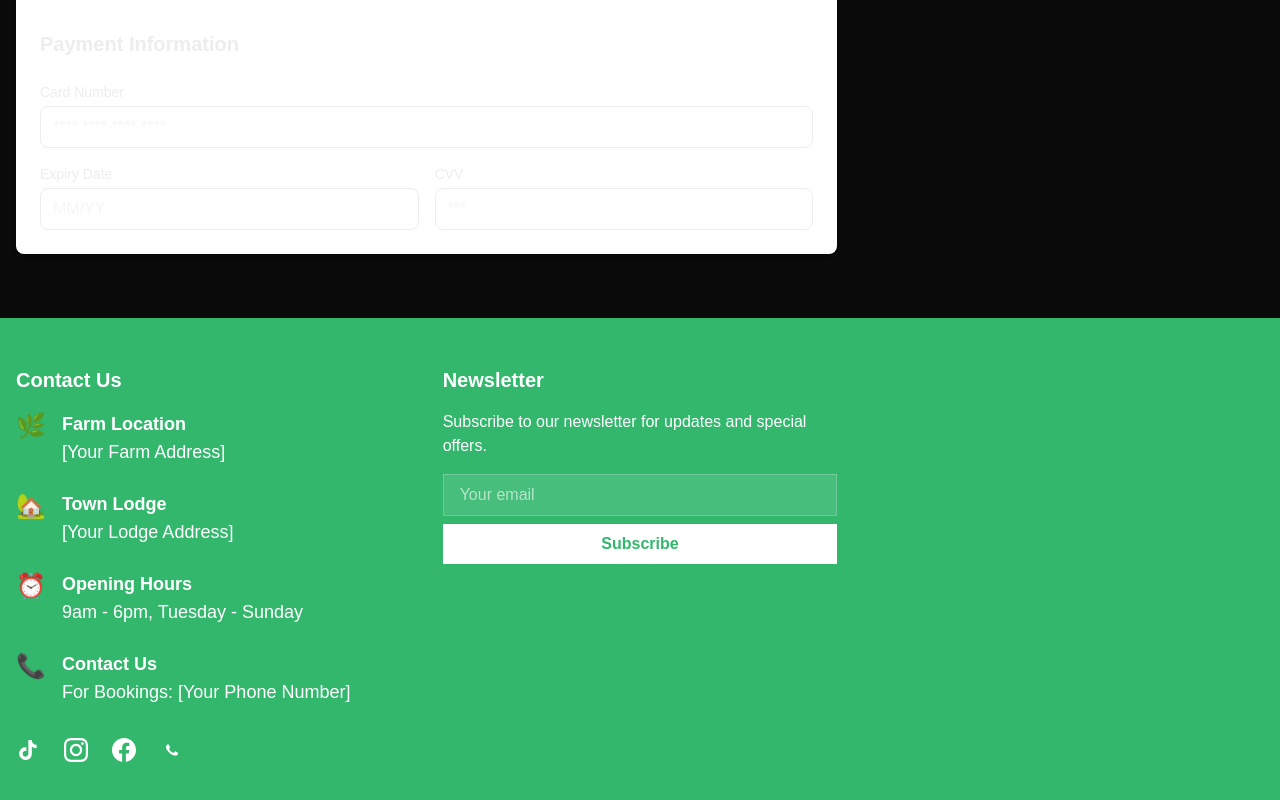
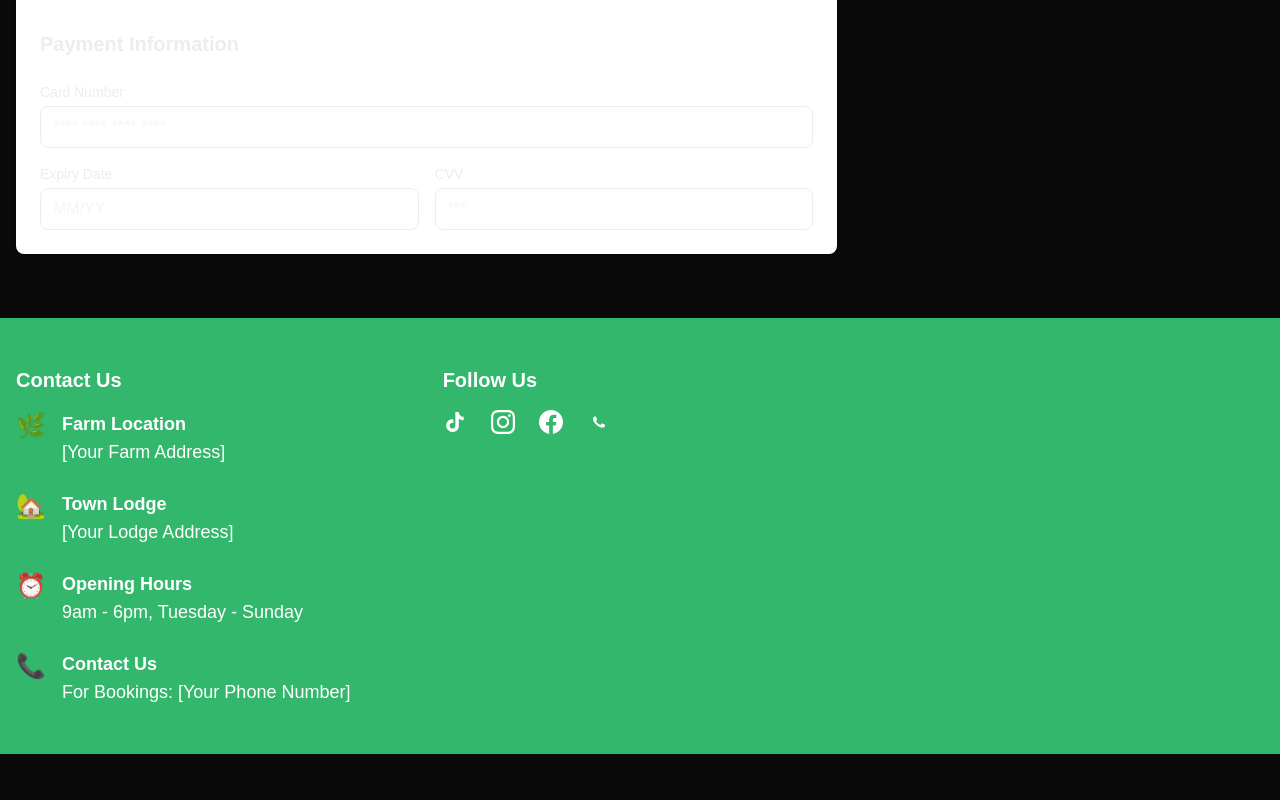
Before and after one commit to bckyrd-io/brand-store, a Next.js app: page /checkout in a window 1280 px wide. Shown: the part 554-1354 px from the top of the page. After the commit the page ends 1308 px from the top, so only its background shows below. Built offline with nearby package versions, Linux system fonts and the light colour scheme.

Commit message:
peek preview courasel

```diff
--- a/src/components/Footer.tsx
+++ b/src/components/Footer.tsx
@@ -39,7 +39,14 @@ export default function Footer() {
                   </div>
                 </div>
               </div>
-              <div className="flex gap-6 mt-8">
+
+            </div>
+          </div>
+
+
+          <div>
+            <h3 className="text-xl font-bold mb-4">Follow Us</h3>
+            <div className="flex gap-6 ">
               <Link href="https://tiktok.com/@groundfarm" className=" hover:text-dark">
                 <span className="sr-only">TikTok</span>
                 <svg className="h-6 w-6" fill="currentColor" viewBox="0 0 24 24"><path d="M19.59 6.69a4.83 4.83 0 0 1-3.77-4.25V2h-3.45v13.67a2.89 2.89 0 0 1-5.2 1.74 2.89 2.89 0 0 1 2.31-4.64 2.93 2.93 0 0 1 .88.13V9.4a6.84 6.84 0 0 0-1-.05A6.33 6.33 0 0 0 5 20.1a6.34 6.34 0 0 0 10.86-4.43v-7a8.16 8.16 0 0 0 4.77 1.52v-3.4a4.85 4.85 0 0 1-1-.1z" /></svg>
@@ -60,26 +67,6 @@ export default function Footer() {
           </div>
         </div>
 
-
-          <div>
-            <h3 className="text-xl font-bold mb-4">Newsletter</h3>
-            <p className="mb-4">Subscribe to our newsletter for updates and special offers.</p>
-            <form className="flex flex-col gap-2">
-              <input
-                type="email"
-                placeholder="Your email"
-                className="px-4 py-2 flex-1 bg-white/10 border border-white/20 focus:outline-none focus:border-white/40 placeholder:text-white/60 text-white"
-              />
-              <button
-                type="submit"
-                className="bg-white text-primary font-semibold px-6 py-2 hover:bg-white/90 transition-colors"
-              >
-                Subscribe
-              </button>
-            </form>
-          </div>
-        </div>
-
       </div>
     </footer>
   );
--- a/src/pages/index.tsx
+++ b/src/pages/index.tsx
@@ -64,23 +64,45 @@ export default function Home() {
     }
   ];
 
+  const nextSlide = (currentSlide + 1) % slides.length;
+
   return (
     <div className={`${spaceGrotesk.variable} font-sans`}>
       <Header />
       <main className="pt-16">
-        {/* Hero Section */}
-        <section className=" pb-24">
+        {/* Hero Section with Enhanced Slider */}
+        <section className="pb-24">
           <div className="container mx-auto px-4">
             <div className="w-full max-w-7xl mx-auto space-y-8">
-              <div className="relative w-full aspect-[1.59/1] rounded-2xl overflow-hidden">
+              {/* Peek Carousel Container */}
+              <div className="relative w-full overflow-hidden rounded-2xl">
+                <div className="flex lg:gap-8 md:gap-2 gap-2">
+                  {/* Current Full Image */}
+                  <div className="relative aspect-[1.59/1] flex-shrink-0 flex-grow-[3]">
                     <Image
                       src={slides[currentSlide].image}
                       alt={slides[currentSlide].title}
                       fill
-                  className="object-cover"
+                      className="object-cover rounded-2xl"
                       priority
                     />
                   </div>
+
+                  {/* Next Image Preview (Quarter visible) */}
+                  <div
+                    className="relative aspect-[1.59/1] flex-shrink-0 cursor-pointer opacity-80 hover:opacity-100 transition-opacity duration-300 flex-grow-[1]"
+                    onClick={() => setCurrentSlide(nextSlide)}
+                  >
+                    <Image
+                      src={slides[nextSlide].image}
+                      alt={slides[nextSlide].title}
+                      fill
+                      className="object-cover rounded-2xl"
+                    />
+                  </div>
+                </div>
+              </div>
+
               <div className="flex gap-4 justify-left">
                 {slides.map((_, index) => (
                   <button
@@ -93,7 +115,7 @@ export default function Home() {
                   />
                 ))}
               </div>
-              <div className="max-w-2xl ml-0  text-left space-y-6">
+              <div className="max-w-2xl ml-0 text-left space-y-6">
                 <p className="text-gray-600 text-xl leading-relaxed max-w-xl">
                   {slides[currentSlide].description}
                 </p>
@@ -153,7 +175,8 @@ export default function Home() {
             </div>
           </div>
         </section>
-        {/* Activities Section */}
+
+        {/* Activities Section - Fixed for Mobile Responsiveness */}
         <section className="py-24">
           <div className="container mx-auto px-4">
             <div className="space-y-16 max-w-7xl mx-auto">
@@ -177,8 +200,8 @@ export default function Home() {
                   link: '/accommodation'
                 }
               ].map((activity, index) => (
-                <div key={index} className="flex flex-col md:flex-row gap-12 pb-8">
-                  <div className="flex-1 flex flex-col justify-center space-y-6">
+                <div key={index} className="flex flex-col lg:flex-row gap-8 lg:gap-12 pb-8">
+                  <div className="flex-1 flex flex-col justify-center space-y-6 order-2 lg:order-1">
                     <h3 className="text-2xl font-bold">{activity.title}</h3>
                     <p className="text-gray-600 text-lg">{activity.description}</p>
                     <Link
@@ -188,13 +211,16 @@ export default function Home() {
                       Reserve
                     </Link>
                   </div>
-                  <div className="flex-1 relative h-[400px] rounded-lg overflow-hidden">
+                  <div className="flex-1 order-1 lg:order-2">
+                    <div className="relative w-full h-64 sm:h-80 lg:h-[400px] rounded-lg overflow-hidden">
                       <Image
                         src={activity.image}
                         alt={activity.title}
                         fill
-                      className="object-cover rounded-lg"
+                        className="object-cover"
+                        sizes="(max-width: 768px) 100vw, (max-width: 1024px) 50vm, 50vw"
                       />
+                    </div>
                   </div>
                 </div>
               ))}
```
Lines whose indentation alone changed are shown as unchanged.
